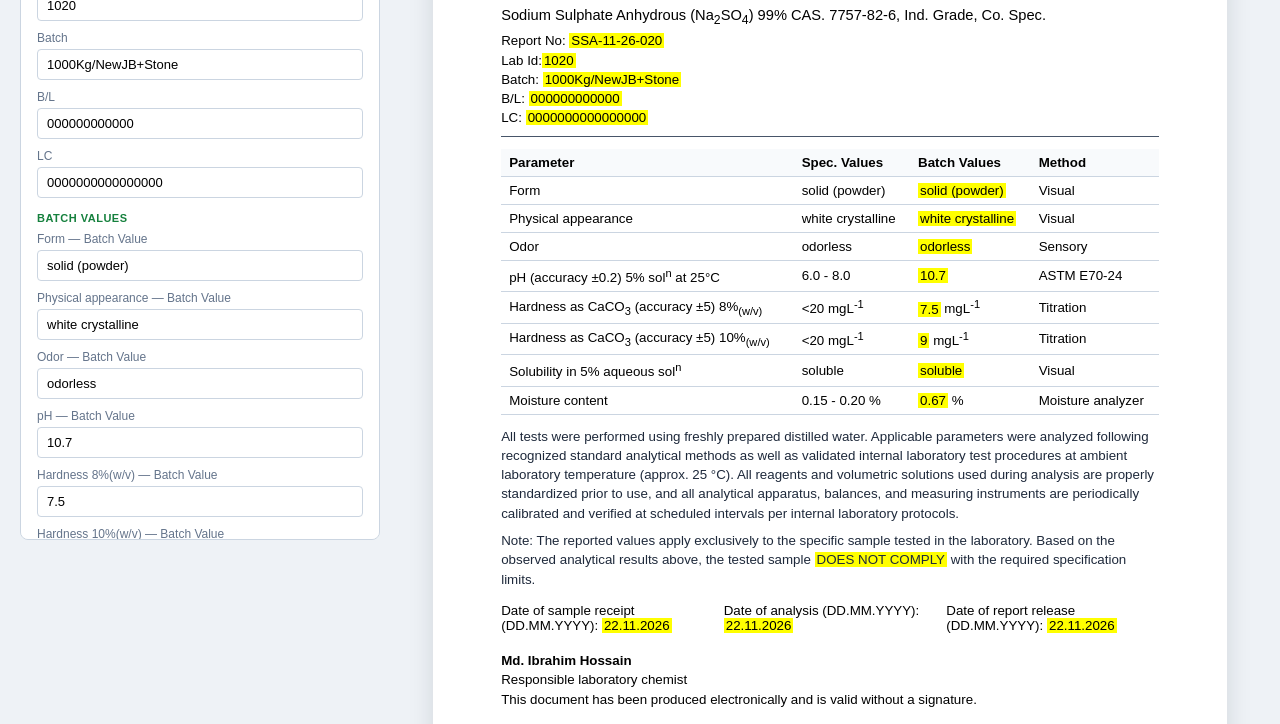
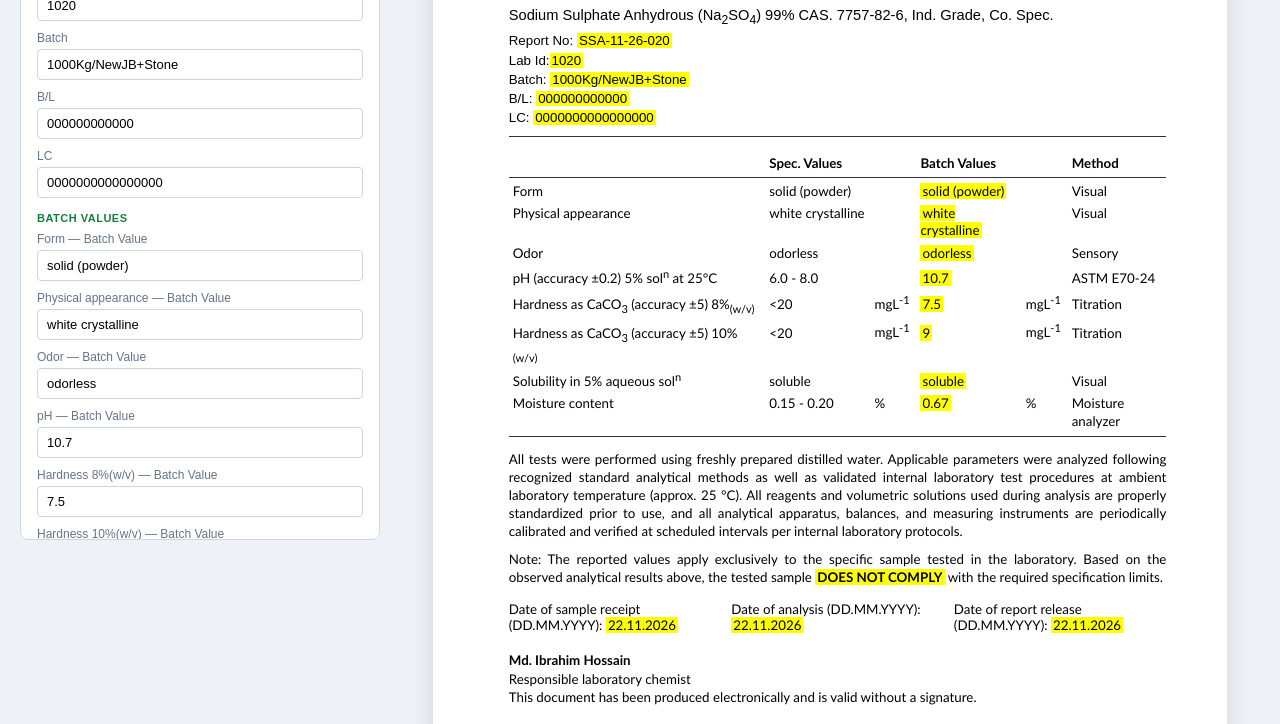
Before and after one commit to shodesh-chemicals/report-generator, a plain HTML site: page index.html in a window 1280 px wide. Shown: the part 240-964 px from the top of the page. Drawn offline with Linux system fonts and the light colour scheme.

Commit message:
index.html

```diff
--- a/index.html
+++ b/index.html
@@ -141,9 +141,8 @@
       width: 210mm;
       min-height: 297mm;
       background: #ffffff;
-      padding: 14mm 18mm;
+      padding: 14mm 16mm 14mm 20mm;
       box-shadow: 0 6px 24px rgba(15, 23, 42, 0.12);
-      font-family: Arial, Helvetica, sans-serif;
       color: #000000;
     }
 
@@ -171,7 +170,7 @@
 
     .section-rule {
       border: none;
-      border-top: 1px solid #475569;
+      border-top: 1px solid #333333;
       margin: 8px 0 10px;
     }
 
@@ -196,30 +195,79 @@
       margin: 0;
     }
 
-    table {
+    /* Word-style Calibri 10pt Table */
+    table.analysis-table {
       width: 100%;
       border-collapse: collapse;
-      margin: 12px 0;
+      margin: 16px 0 14px;
+      font-family: Calibri, "Segoe UI", Arial, sans-serif;
       font-size: 10pt;
+      font-weight: 400;
+      color: #000000;
+      border-bottom: 1px solid #333333;
     }
 
-    th,
-    td {
-      border-bottom: 1px solid #cbd5e1;
-      padding: 6px 8px;
+    table.analysis-table th,
+    table.analysis-table td {
+      border: none;
+      padding: 2.5px 4px;
       text-align: left;
+      vertical-align: baseline;
+      line-height: 1.3;
     }
 
-    th {
-      background: #f8fafc;
+    table.analysis-table thead tr {
+      border-bottom: 1px solid #333333;
+    }
+
+    table.analysis-table th {
+      background: transparent;
       font-weight: 700;
+      padding-bottom: 4px;
+    }
+
+    table.analysis-table tbody tr:first-child td {
+      padding-top: 5px;
+    }
+
+    table.analysis-table tbody tr:last-child td {
+      padding-bottom: 6px;
+    }
+
+    .col-param {
+      width: 39%;
+    }
+
+    .col-spec {
+      width: 16%;
+    }
+
+    .col-spec-unit {
+      width: 7%;
+    }
+
+    .col-batch {
+      width: 16%;
+    }
+
+    .col-batch-unit {
+      width: 7%;
+    }
+
+    .col-method {
+      width: 15%;
+    }
+
+    .notes {
+      font-family: Calibri, "Segoe UI", Arial, sans-serif;
+      font-size: 10pt;
+      line-height: 1.35;
+      color: #000000;
     }
 
     .notes p {
-      margin: 8px 0;
-      font-size: 10pt;
-      line-height: 1.45;
-      color: #1e293b;
+      margin: 10px 0;
+      text-align: justify;
     }
 
     .dates-row {
@@ -227,20 +275,25 @@
       grid-template-columns: repeat(3, 1fr);
       gap: 10px;
       margin: 14px 0;
+      font-family: Calibri, "Segoe UI", Arial, sans-serif;
       font-size: 10pt;
+      color: #000000;
     }
 
     .sign-box {
       margin-top: 18px;
+      font-family: Calibri, "Segoe UI", Arial, sans-serif;
       font-size: 10pt;
-      line-height: 1.45;
+      line-height: 1.4;
+      color: #000000;
     }
 
     .doc-footer {
       margin-top: 20px;
       padding-top: 10px;
       border-top: 1px solid #cbd5e1;
-      font-size: 10pt;
+      font-family: Arial, Helvetica, sans-serif;
+      font-size: 9.5pt;
       color: #475569;
       display: flex;
       justify-content: space-between;
@@ -433,62 +486,80 @@
 
         <hr class="section-rule" />
 
-        <table>
+        <table class="analysis-table">
           <thead>
             <tr>
-              <th>Parameter</th>
-              <th>Spec. Values</th>
-              <th>Batch Values</th>
-              <th>Method</th>
+              <th class="col-param"></th>
+              <th class="col-spec">Spec. Values</th>
+              <th class="col-spec-unit"></th>
+              <th class="col-batch">Batch Values</th>
+              <th class="col-batch-unit"></th>
+              <th class="col-method">Method</th>
             </tr>
           </thead>
           <tbody>
             <tr>
               <td>Form</td>
               <td>solid (powder)</td>
+              <td></td>
               <td><span class="hl" id="out_form">solid (powder)</span></td>
+              <td></td>
               <td>Visual</td>
             </tr>
             <tr>
               <td>Physical appearance</td>
               <td>white crystalline</td>
+              <td></td>
               <td><span class="hl" id="out_app">white crystalline</span></td>
+              <td></td>
               <td>Visual</td>
             </tr>
             <tr>
               <td>Odor</td>
               <td>odorless</td>
+              <td></td>
               <td><span class="hl" id="out_odor">odorless</span></td>
+              <td></td>
               <td>Sensory</td>
             </tr>
             <tr>
               <td>pH (accuracy &plusmn;0.2) 5% sol<sup>n</sup> at 25&deg;C</td>
               <td>6.0 - 8.0</td>
+              <td></td>
               <td><span class="hl" id="out_ph">10.7</span></td>
+              <td></td>
               <td>ASTM E70-24</td>
             </tr>
             <tr>
               <td>Hardness as CaCO<sub>3</sub> (accuracy &plusmn;5) 8%<sub>(w/v)</sub></td>
-              <td>&lt;20 mgL<sup>-1</sup></td>
-              <td><span class="hl" id="out_h8">7.5</span> mgL<sup>-1</sup></td>
+              <td>&lt;20</td>
+              <td>mgL<sup>-1</sup></td>
+              <td><span class="hl" id="out_h8">7.5</span></td>
+              <td>mgL<sup>-1</sup></td>
               <td>Titration</td>
             </tr>
             <tr>
               <td>Hardness as CaCO<sub>3</sub> (accuracy &plusmn;5) 10%<sub>(w/v)</sub></td>
-              <td>&lt;20 mgL<sup>-1</sup></td>
-              <td><span class="hl" id="out_h10">9</span> mgL<sup>-1</sup></td>
+              <td>&lt;20</td>
+              <td>mgL<sup>-1</sup></td>
+              <td><span class="hl" id="out_h10">9</span></td>
+              <td>mgL<sup>-1</sup></td>
               <td>Titration</td>
             </tr>
             <tr>
               <td>Solubility in 5% aqueous sol<sup>n</sup></td>
               <td>soluble</td>
+              <td></td>
               <td><span class="hl" id="out_sol">soluble</span></td>
+              <td></td>
               <td>Visual</td>
             </tr>
             <tr>
               <td>Moisture content</td>
-              <td>0.15 - 0.20 %</td>
-              <td><span class="hl" id="out_moist">0.67</span> %</td>
+              <td>0.15 - 0.20</td>
+              <td>%</td>
+              <td><span class="hl" id="out_moist">0.67</span></td>
+              <td>%</td>
               <td>Moisture analyzer</td>
             </tr>
           </tbody>
@@ -500,7 +571,7 @@
           </p>
           <p>
             Note: The reported values apply exclusively to the specific sample tested in the laboratory. Based on the observed analytical results above, the tested sample
-            <span class="hl" id="out_comply">DOES NOT COMPLY</span> with the required specification limits.
+            <strong><span class="hl" id="out_comply">DOES NOT COMPLY</span></strong> with the required specification limits.
           </p>
         </div>
 
```
